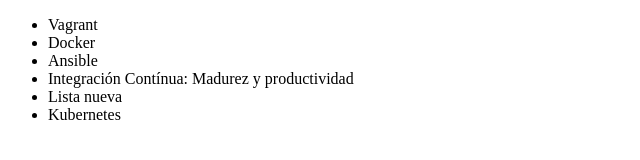
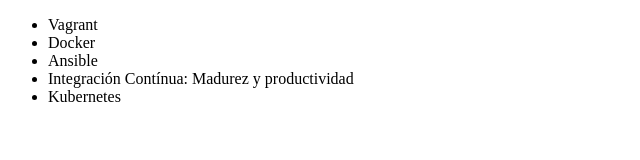
Before and after one commit to Davidmlt/David-git, a plain HTML site: page index.html in a window 1280 px wide. Shown: the full height of the page, 0-640 px from the left. Drawn offline with Linux system fonts and the light colour scheme.

```diff
--- a/index.html
+++ b/index.html
@@ -11,7 +11,6 @@
             <li>Docker</li>
             <li>Ansible</li>
             <li>Integración Contínua: Madurez y productividad</li>
-            <li>Lista nueva</li>
             <li>Kubernetes</li>
         </ul>
     </body>
```
